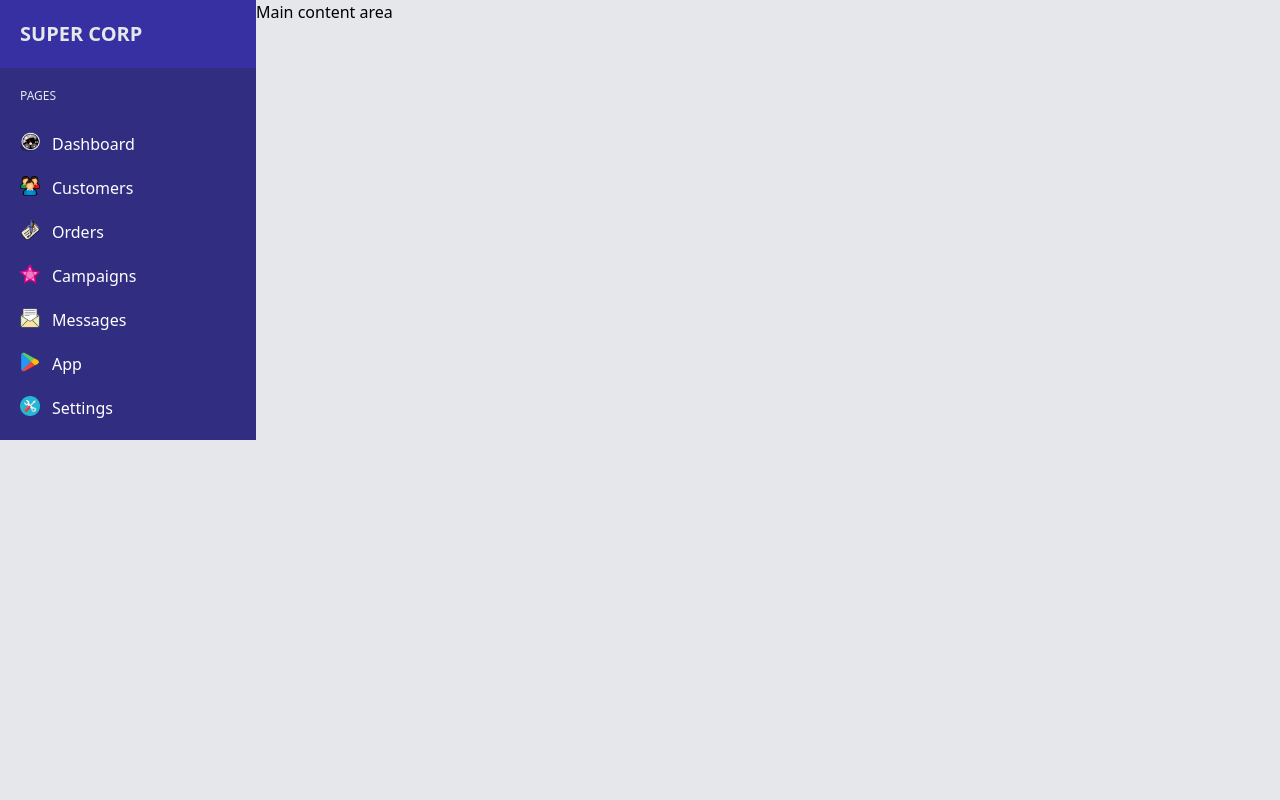
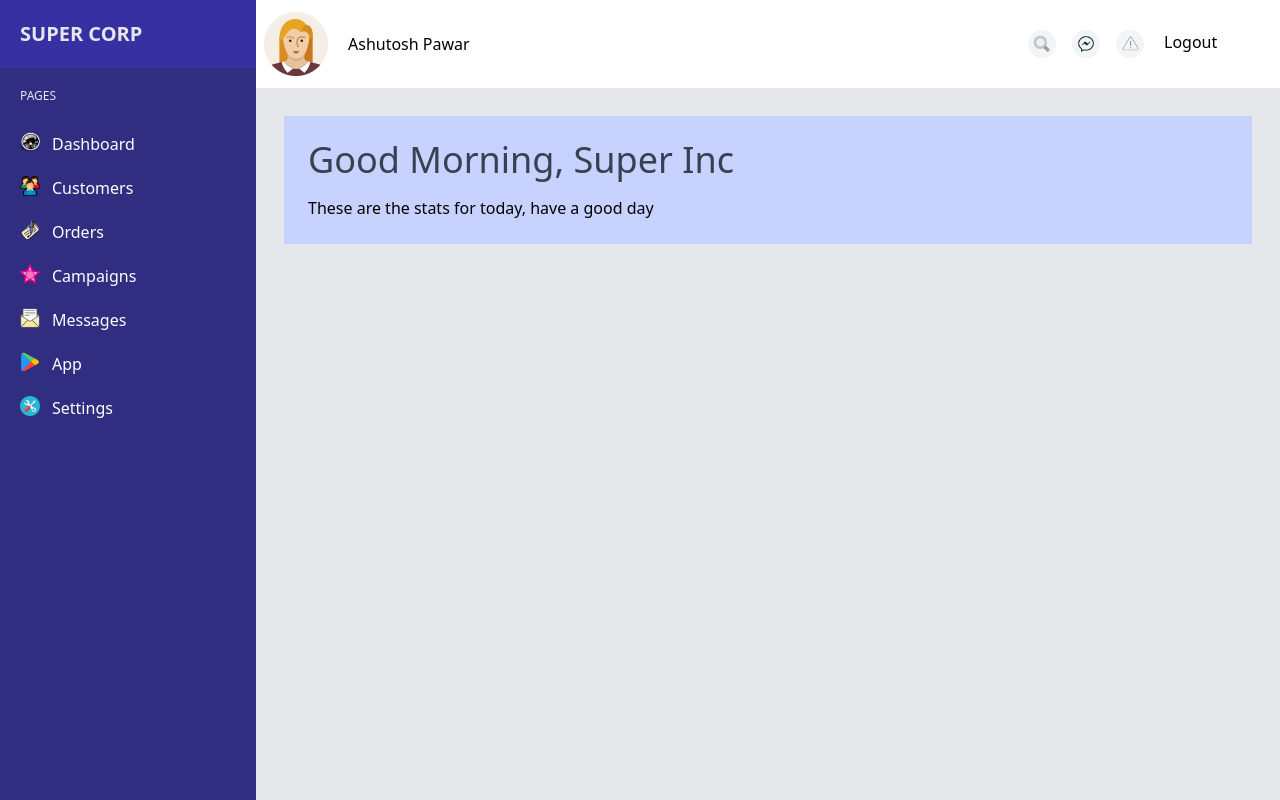
Before and after one commit to SalimKobi/DASHBOARD, a website: page public/index.html in a window 1280 px wide. Drawn offline with nearby package versions, Linux system fonts and the light colour scheme; files that its build step writes are made by us from their sources.

Commit message:
completed the top section below the navbar

```diff
--- a/public/index.html
+++ b/public/index.html
@@ -10,7 +10,7 @@
   <body class="bg-gray-200">
     <div class="flex">
       <!-- Side Navbar -->
-      <div class="bg-indigo-900 w-64 text-white">
+      <div class="bg-indigo-900 w-64 text-white h-screen">
         <div class="bg-indigo-800">
           <div class="uppercase text-gray-200 p-5 text-xl font-bold">
             super corp
@@ -51,9 +51,43 @@
       </div>
       <!-- Side Navbar -->
 
-      <!-- Main Navbar -->
-      <div>Main content area</div>
-      <!-- Main Navbar -->
+      <!-- Main area -->
+      <div class="flex-1">
+        <!-- Top navbar -->
+        <div class="bg-white px-2 p-3 h-18 flex">
+          <div class="left md:w-3/4 sm:w-1/3 flex">
+            <img src="img/person.png" alt="" />
+            <span class="block p-5">Ashutosh Pawar</span>
+          </div>
+          <div class="right md:w-1/4 sm:w-2/3 flex self-center">
+            <img
+              src="img/search.png"
+              class="w-7 h-7 bg-gray-100 rounded-full p-1 mx-2"
+              alt=""
+            />
+            <img
+              src="img/message.png"
+              class="w-7 h-7 bg-gray-100 rounded-full p-1 mx-2"
+              alt=""
+            />
+            <img
+              src="img/warning.png"
+              class="w-7 h-7 bg-gray-100 rounded-full p-1 mx-2"
+              alt=""
+            />
+            <a href="" class="mx-3">Logout</a>
+          </div>
+        </div>
+        <!-- Top Navbar -->
+
+        <!-- site banner -->
+        <div class="bg-indigo-200 m-7 p-6">
+          <div class="text-4xl text-gray-700 font-medium">Good Morning, Super Inc</div>
+          <div class="mt-4">These are the stats for today, have a good day</div>
+        </div>
+        <!-- site banner -->
+      </div>
+      <!-- Main area -->
     </div>
   </body>
 </html>
```
